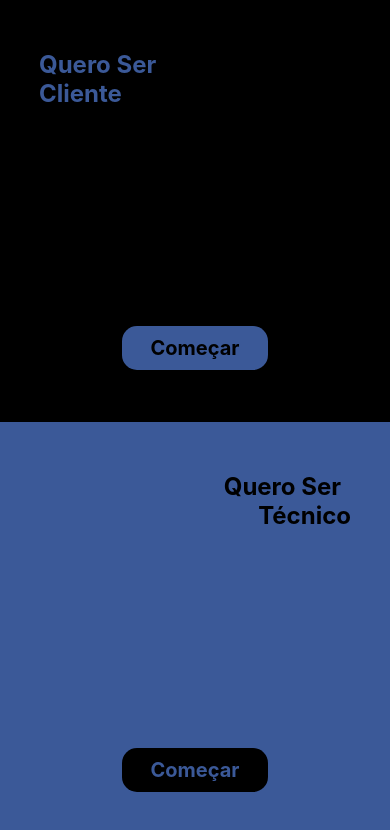
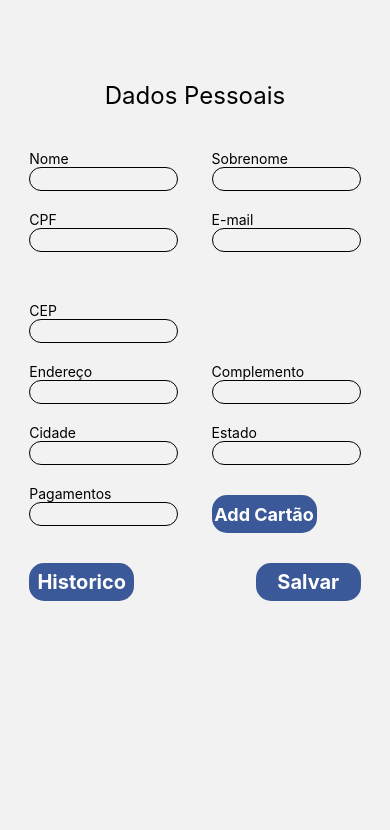
Before and after one commit to ES2-UFPI/HomeTech, a React Native app in the folder frontEnd/: screen /Perfil in a window 390 px wide. Shown: the top 830 px of the page. Built offline with nearby package versions, Linux system fonts and the light colour scheme.

Commit message:
adicionado configurações e perfil

```diff
--- a/frontEnd/src/pages/Client/Configuracoes.js
+++ b/frontEnd/src/pages/Client/Configuracoes.js
@@ -1,34 +1,110 @@
-import React from 'react';
+import React, { useState }from 'react';
 import { StyleSheet, Text, View, Image,FlatList,TouchableOpacity, SafeAreaView } from 'react-native';
+import Checkbox from "../../components/checkbox";
+
+
+export default function Configuracoes({navigation}) {
 
 
 
-export default function Configuracoes(navigation) {
+ const assistenciaTecnicaList = [
 
-return (
-
-<View style={styles.container}>
-
-
-<Text>Página de configurações do cliente </Text>
-
-</View>
-
-
-);
-
-
-}
-const styles = StyleSheet.create({
-
-    container:{
-
-        flex: 1,
-        backgroundColor: '#fff',
-        alignItems: 'center',
-        justifyContent: 'center',
+    {
+      id:1,
+      name:"Perfil",
 
     },
 
 
-})
+
+ ]
+
+ let onPressItem = (id) => {
+ if(id == 1)
+ navigation.navigate("Perfil")
+
+ }
+
+ const oneService = ( {item} ) => (
+
+    <TouchableOpacity onPress={() => onPressItem(item.id)}>
+  <View style = {styles.item}>
+  <Text style = {styles.name}>{item.name}</Text>
+  </View>
+
+  </TouchableOpacity>
+  )
+
+
+
+
+
+
+  headerComponent = () => {
+
+    return <Text style = {styles.lisHeadline}>Configurações</Text>
+  }
+
+  itemSeparator = () => {
+    return <View style = {styles.separator} />
+  }
+
+    return (
+      <SafeAreaView >
+
+        <FlatList
+        ListHeaderComponentStyle = {styles.listHeader}
+        ListHeaderComponent={headerComponent}
+       data = {assistenciaTecnicaList}
+       renderItem = {oneService}
+
+       ItemSeparatorComponent = {itemSeparator}
+
+
+       />
+        </SafeAreaView>
+    );
+  }
+
+  const styles = StyleSheet.create({
+    listHeader:{
+   height: 90,
+   alignItems: 'center',
+   justifyContent: 'center',
+   backgroundColor: '#3B5998',
+
+    },
+   lisHeadline:{
+  color: '#FFF',
+  fontSize: 21,
+  fontWeight: 'bold',
+  paddingTop: 15,
+   },
+   item:{
+  flex: 1,
+  flexDirection: 'row',
+  alignItems: 'center',
+  paddingVertical: 10,
+
+
+   },
+
+   name:{
+  fontWeight: 'bold',
+  fontSize:20,
+  marginLeft: 15,
+
+   },
+   checkboxview: {
+    flexDirection: "row",
+    marginTop: 30,
+    alignItems: "center",
+  },
+
+    separator: {
+      height: 1,
+      backgroundColor: '#FFF',
+      width: '100%',
+
+    },
+  });
--- /dev/null
+++ b/frontEnd/src/pages/Client/Perfil.js
@@ -0,0 +1,195 @@
+import AsyncStorage from "@react-native-async-storage/async-storage";
+import React, { useEffect, useState } from "react";
+import {
+  Text,
+  View,
+  StyleSheet,
+  TouchableOpacity,
+  TextInput,
+} from "react-native";
+import { SafeAreaView } from "react-native-safe-area-context";
+
+
+
+export default function Perfil({ navigation }) {
+  const [perfil, setPerfil] = useState({});
+  const [data, setData] = useState([]);
+
+  const loadProfile = async () => {/*
+    const email = await AsyncStorage.getItem("emailCliente");
+    socket.emit("carregar_perfil_cliente", { email: email });
+    const arr = [];
+    socket.on("perfil_cliente", ({ perfil }) => {
+      //console.log(perfil.service);
+
+      setData(arr);
+      setPerfil(perfil);
+    });
+    */
+  };
+
+  useEffect(() => {
+    loadProfile();
+  }, []);
+
+  return (
+    <SafeAreaView style={{ flex: 1 }}>
+      <Text
+        style={{
+          fontSize: 24,
+          fontWeight: "400",
+          alignSelf: "center",
+          marginTop: 81,
+        }}
+      >
+        Dados Pessoais
+      </Text>
+      <View style={styles.inputWrapper}>
+        <View style={styles.inputRow}>
+          <View style={{ width: "45%" }}>
+            <Text style={{ marginTop: 40 }}>Nome</Text>
+            <View style={styles.input}>
+              <TextInput value={perfil.nome} style={{ marginLeft: 10 }} />
+            </View>
+          </View>
+          <View style={{ width: "45%" }}>
+            <Text style={{ marginTop: 40 }}>Sobrenome</Text>
+            <View style={styles.input}>
+              <TextInput value={perfil.sobrenome} style={{ marginLeft: 10 }} />
+            </View>
+          </View>
+        </View>
+        <View style={styles.inputRow}>
+          <View style={{ width: "45%" }}>
+            <Text style={{ marginTop: 20 }}>CPF</Text>
+            <View style={styles.input}>
+              <TextInput value={perfil.cpf} style={{ marginLeft: 10 }} />
+            </View>
+          </View>
+          <View style={{ width: "45%" }}>
+            <Text style={{ marginTop: 20 }}>E-mail</Text>
+            <View style={styles.input}>
+              <TextInput value={perfil.email} style={{ marginLeft: 10 }} />
+            </View>
+          </View>
+        </View>
+
+
+        <View style={styles.inputRow}>
+          <View style={{ width: "45%" }}>
+            <Text style={{ marginTop: 50 }}>CEP</Text>
+            <View style={styles.input}>
+              <TextInput value={perfil.cep} style={{ marginLeft: 10 }} />
+            </View>
+          </View>
+        </View>
+        <View style={styles.inputRow}>
+          <View style={{ width: "45%" }}>
+            <Text style={{ marginTop: 20 }}>Endereço</Text>
+            <View style={styles.input}>
+              <TextInput value={perfil.endereco} style={{ marginLeft: 10 }} />
+            </View>
+          </View>
+          <View style={{ width: "45%" }}>
+            <Text style={{ marginTop: 20 }}>Complemento</Text>
+            <View style={styles.input}>
+              <TextInput value={perfil.complemento} style={{ marginLeft: 10 }} />
+            </View>
+          </View>
+        </View>
+        <View style={styles.inputRow}>
+          <View style={{ width: "45%" }}>
+            <Text style={{ marginTop: 20 }}>Cidade</Text>
+            <View style={styles.input}>
+              <TextInput value={perfil.cidade} style={{ marginLeft: 10 }} />
+            </View>
+          </View>
+          <View style={{ width: "45%" }}>
+            <Text style={{ marginTop: 20 }}>Estado</Text>
+            <View style={styles.input}>
+              <TextInput value={perfil.estado} style={{ marginLeft: 10 }} />
+            </View>
+          </View>
+        </View>
+        <View style={styles.inputRow}>
+          <View style={{ width: "45%" }}>
+            <Text style={{ marginTop: 20 }}>Pagamentos</Text>
+            <View style={styles.input}>
+              <TextInput style={{ marginLeft: 10 }} />
+            </View>
+          </View>
+          <View style={{ width: "45%" }}>
+            <TouchableOpacity
+              style={{ ...styles.button, marginTop: 30 }}
+              onPress={() => navigation.navigate("AdcCartao")}
+            >
+              <Text style={{ color: "white", fontSize: 18, fontWeight: "700" }}>
+                Add Cartão
+              </Text>
+            </TouchableOpacity>
+          </View>
+        </View>
+        <View
+          style={{
+            width: "100%",
+            flexDirection: "row",
+            justifyContent: "space-between",
+          }}
+        >
+          <TouchableOpacity style={{ ...styles.button, marginTop: 30 }} >
+            <Text style={{ color: "white", fontSize: 20, fontWeight: "700" }}>
+              Historico
+            </Text>
+          </TouchableOpacity>
+          <TouchableOpacity style={{ ...styles.button, marginTop: 30 }}>
+            <Text style={{ color: "white", fontSize: 20, fontWeight: "700" }}>
+              Salvar
+            </Text>
+          </TouchableOpacity>
+        </View>
+      </View>
+    </SafeAreaView>
+  );
+}
+
+const styles = StyleSheet.create({
+  container: {
+    flex: 1,
+  },
+  inputWrapper: {
+    width: "85%",
+    alignSelf: "center",
+  },
+  input: {
+    borderWidth: 1,
+    width: "100%",
+    height: 24,
+    borderRadius: 15,
+    justifyContent: "center",
+  },
+  inputMid: {
+    borderWidth: 1,
+    width: "45%",
+    height: 24,
+    borderRadius: 15,
+    justifyContent: "center",
+  },
+  checkboxview: {
+    flexDirection: "row",
+    marginTop: 30,
+    alignItems: "center",
+  },
+  button: {
+    height: 38,
+    width: 105,
+    backgroundColor: "#3B5998",
+    borderRadius: 15,
+    alignItems: "center",
+    justifyContent: "center",
+  },
+  inputRow: {
+    flexDirection: "row",
+    width: "100%",
+    justifyContent: "space-between",
+  },
+});
--- a/frontEnd/src/pages/tecnico/Configuracoes.js
+++ b/frontEnd/src/pages/tecnico/Configuracoes.js
@@ -1,35 +1,116 @@
-import React from 'react';
+import React, { useState }from 'react';
 import { StyleSheet, Text, View, Image,FlatList,TouchableOpacity, SafeAreaView } from 'react-native';
+import Checkbox from "../../components/checkbox";
+
+
+export default function ConfiguracoesTech({navigation}) {
 
 
 
-export default function Configuracoes(navigation) {
+ const assistenciaTecnicaList = [
 
-return (
+    {
+      id:1,
+      name:"Perfil",
 
-<View style={styles.container}>
+    },
+    {
+        id:2,
+        name:"solicitar serviço",
+
+      },
 
 
-<Text>Página de configurações do tecnico</Text>
+ ]
 
-</View>
+ let onPressItem = (id) => {
+ if(id == 1)
+ navigation.navigate("PerfilTech")
+ else if(id == 2)
+ navigation.navigate("TabRoutesClient")
+ }
+
+ const oneService = ( {item} ) => (
+
+    <TouchableOpacity onPress={() => onPressItem(item.id)}>
+  <View style = {styles.item}>
+  <Text style = {styles.name}>{item.name}</Text>
+  </View>
+
+  </TouchableOpacity>
+  )
 
 
-);
 
 
-}
 
-const styles = StyleSheet.create({
 
-    container:{
+  headerComponent = () => {
 
-        flex: 1,
-        backgroundColor: '#fff',
-        alignItems: 'center',
-        justifyContent: 'center',
+    return <Text style = {styles.lisHeadline}>Configurações</Text>
+  }
+
+  itemSeparator = () => {
+    return <View style = {styles.separator} />
+  }
+
+    return (
+      <SafeAreaView >
+
+        <FlatList
+        ListHeaderComponentStyle = {styles.listHeader}
+        ListHeaderComponent={headerComponent}
+       data = {assistenciaTecnicaList}
+       renderItem = {oneService}
+
+       ItemSeparatorComponent = {itemSeparator}
+
+
+       />
+        </SafeAreaView>
+    );
+  }
+
+  const styles = StyleSheet.create({
+    listHeader:{
+   height: 90,
+   alignItems: 'center',
+   justifyContent: 'center',
+   backgroundColor: '#3B5998',
 
     },
+   lisHeadline:{
+  color: '#FFF',
+  fontSize: 21,
+  fontWeight: 'bold',
 
 
-})
+   },
+   item:{
+  flex: 1,
+  flexDirection: 'row',
+  alignItems: 'center',
+  paddingVertical: 10,
+
+
+   },
+
+   name:{
+  fontWeight: 'bold',
+  fontSize:20,
+  marginLeft: 15,
+
+   },
+   checkboxview: {
+    flexDirection: "row",
+    marginTop: 30,
+    alignItems: "center",
+  },
+
+    separator: {
+      height: 1,
+      backgroundColor: '#FFF',
+      width: '100%',
+
+    },
+  });
--- a/frontEnd/src/routes/stackNavigation.js
+++ b/frontEnd/src/routes/stackNavigation.js
@@ -2,12 +2,19 @@
 import React from "react";
 import { createNativeStackNavigator } from "@react-navigation/native-stack";
 import CadastroTech from "../pages/tecnico/Cadastro"
+
+
+
+import Perfil from "../pages/Client/Perfil"
 import ListAssitenciaTecnica from "../pages/Client/ListAssitenciaTecnica"
 import ListModaBeleza from "../pages/Client/ListModaBeleza"
 import ListAutomoveis from "../pages/Client/ListAutomoveis"
 import ListEventos from "../pages/Client/ListEventos"
 import ListReformasReparos from "../pages/Client/ListReformasReparos"
 
+
+
+import PerfilTech from "../pages/tecnico/Perfil"
 import CadCategoriaTech from "../pages/tecnico/CadCategoriaTech"
 import CadListAssitenciaTecnica  from "../pages/tecnico/CadListAssitenciaTecnica"
 import CadListAutomoveis from "../pages/tecnico/CadListAutomoveis"
@@ -83,6 +90,11 @@ export default function StackNavigation() {
           <Stack.Screen name="CadListReformasReparos" component={CadListReformasReparos}   options={{ headerShown: false }}/>
 
 
+          <Stack.Screen name="Perfil" component={Perfil}   options={{ headerShown: false }}/>
+
+        <Stack.Screen name="PerfilTech" component={PerfilTech}   options={{ headerShown: false }}/>
+
+
           <Stack.Screen name="Forms" component={Forms} options={{ headerShown: false }}/>
 
 
```
